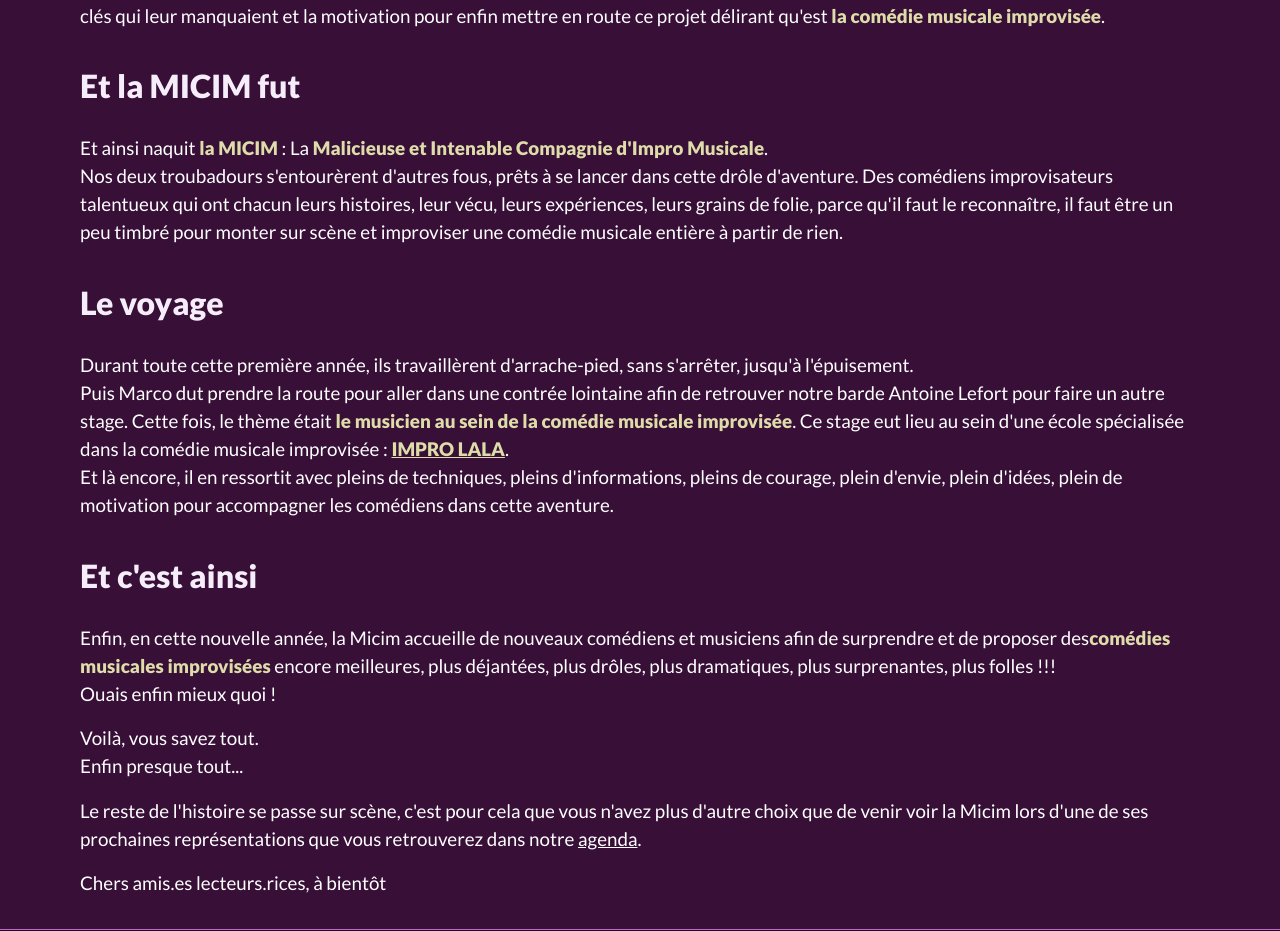
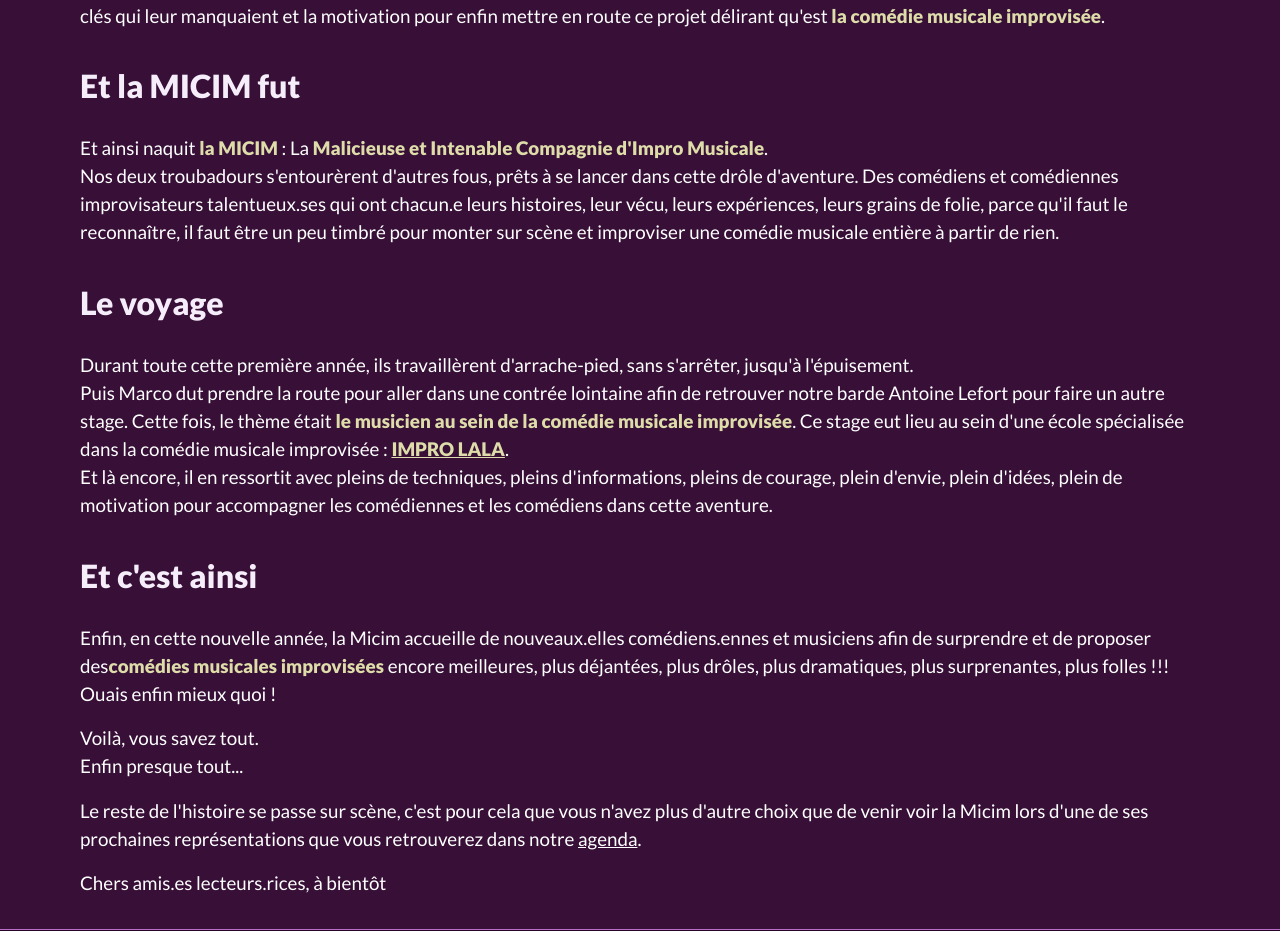
Before and after one commit to MarcoPOtard/micim, a Next.js app: page /association in a window 1280 px wide. Shown: the part 1084-2015 px from the top of the page. Built offline with nearby package versions, Linux system fonts and the light colour scheme.

Commit message:
Update masculine and feminine word in association page

```diff
--- a/app/association/page.tsx
+++ b/app/association/page.tsx
@@ -122,7 +122,7 @@
                 <br />
                 Nos deux troubadours s&apos;entourèrent d&apos;autres fous,
                 prêts à se lancer dans cette drôle d&apos;aventure. Des
-                comédiens improvisateurs talentueux qui ont chacun leurs
+                comédiens et comédiennes improvisateurs talentueux.ses qui ont chacun.e leurs
                 histoires, leur vécu, leurs expériences, leurs grains de folie,
                 parce qu&apos;il faut le reconnaître, il faut être un peu timbré
                 pour monter sur scène et improviser une comédie musicale entière
@@ -156,13 +156,13 @@
                 Et là encore, il en ressortit avec pleins de techniques, pleins
                 d&apos;informations, pleins de courage, plein d&apos;envie,
                 plein d&apos;idées, plein de motivation pour accompagner les
-                comédiens dans cette aventure.
+                comédiennes et les comédiens dans cette aventure.
             </p>
 
             <h2>Et c&apos;est ainsi</h2>
             <p>
-                Enfin, en cette nouvelle année, la Micim accueille de nouveaux
-                comédiens et musiciens afin de surprendre et de proposer des
+                Enfin, en cette nouvelle année, la Micim accueille de nouveaux.elles
+                comédiens.ennes et musiciens afin de surprendre et de proposer des
                 <strong>comédies musicales improvisées</strong> encore meilleures, plus
                 déjantées, plus drôles, plus dramatiques, plus surprenantes,
                 plus folles !!!
```
